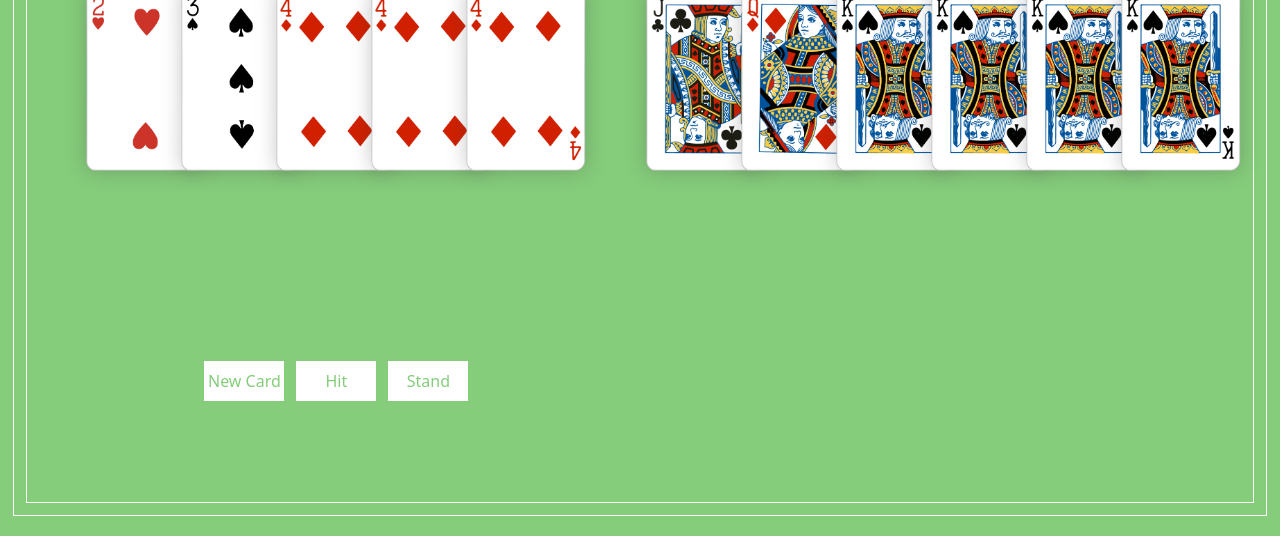
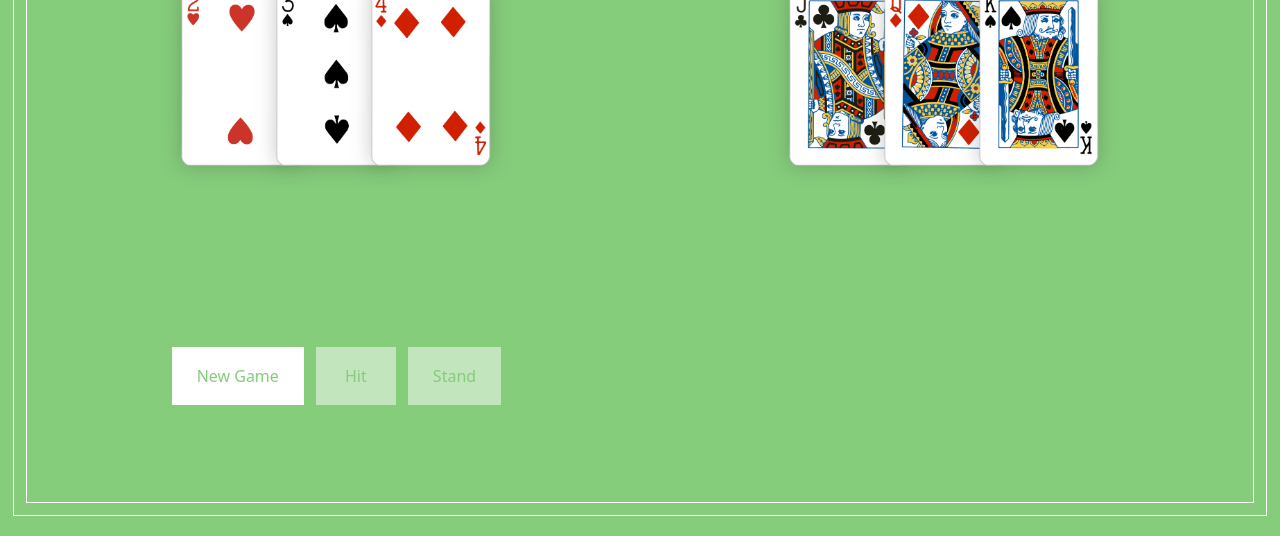
Before and after one commit to SrCarlosAlonso/learning-javascript-projects, a plain HTML site: page 07-blackjack/index.html in a window 1280 px wide. Shown: the part 264-800 px from the top of the page. Drawn offline with nearby package versions, Linux system fonts and the light colour scheme.

Commit message:
Reduce number of cards, style disable buttons.

```diff
--- a/07-blackjack/assets/css/style.css
+++ b/07-blackjack/assets/css/style.css
@@ -18,8 +18,6 @@ body {
   height: 100%;
   display: flex;
   flex-direction: column;
-  justify-content: top;
-  align-items: top;
   gap: 12px;
 }
 header {
@@ -41,11 +39,13 @@ main {
     gap: 12px;
     justify-items: center;
     align-items: center;
+    width: 100%;
+    margin: 0 auto;
 
-    h2{
-        font-size: 2rem;
-        font-weight: 900;
-        color: #e4efe2d6;
+    h2 {
+      font-size: 2rem;
+      font-weight: 900;
+      color: #e4efe2d6;
     }
 
     .button-game {
@@ -53,18 +53,31 @@ main {
       display: flex;
 
       button {
-        width: 80px;
-        height: 40px;
+        min-width: 80px;
+        min-height: 40px;
+        padding: 1rem 1.5rem;
         border: 1px solid #fff;
         background-color: #fff;
         color: #85cc7b;
         font-size: 16px;
         cursor: pointer;
         transition: all 0.2s;
+
         &:hover {
           background-color: #85cc7b;
           color: #fff;
           border: 1px solid #fff;
+        }
+
+        &:disabled {
+          opacity: 0.5;
+          cursor: no-drop;
+
+          &:hover {
+            border: 1px solid #fff;
+            background-color: #fff;
+            color: #85cc7b;
+          }
         }
       } /* use 100%  all columnas of grid */
     }
--- a/07-blackjack/index.html
+++ b/07-blackjack/index.html
@@ -24,8 +24,6 @@
                     <img class="card" src="/assets/cartas/2H.png" alt="10D">
                     <img class="card" src="/assets/cartas/3S.png" alt="10D">
                     <img class="card" src="/assets/cartas/4D.png" alt="10D">
-                    <img class="card" src="/assets/cartas/4D.png" alt="10D">
-                    <img class="card" src="/assets/cartas/4D.png" alt="10D">
                 </div>
             </div>
 
@@ -35,16 +33,13 @@
                     <img class="card" src="/assets/cartas/JC.png" alt="10D">
                     <img class="card" src="/assets/cartas/QD.png" alt="10D">
                     <img class="card" src="/assets/cartas/KS.png" alt="10D">
-                    <img class="card" src="/assets/cartas/KS.png" alt="10D">
-                    <img class="card" src="/assets/cartas/KS.png" alt="10D">
-                    <img class="card" src="/assets/cartas/KS.png" alt="10D">
                 </div>
             </div>
 
             <nav class="button-game">
-                <button>New Card</button>
-                <button>Hit</button>
-                <button>Stand</button>
+                <button id="newGame">New Game</button>
+                <button id="hit" disabled>Hit</button>
+                <button id="stand" disabled>Stand</button>
             </nav>
         </main>
     </div>
```
